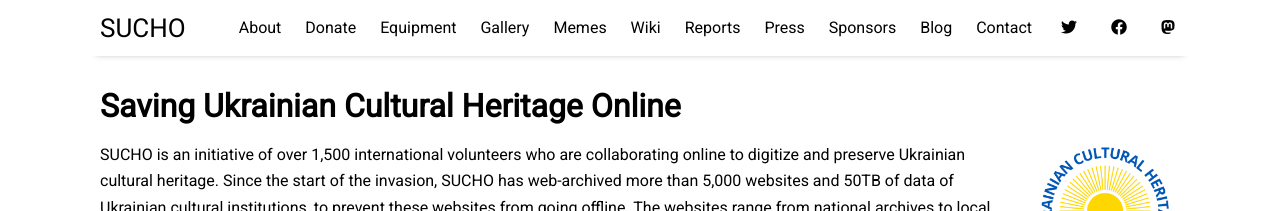
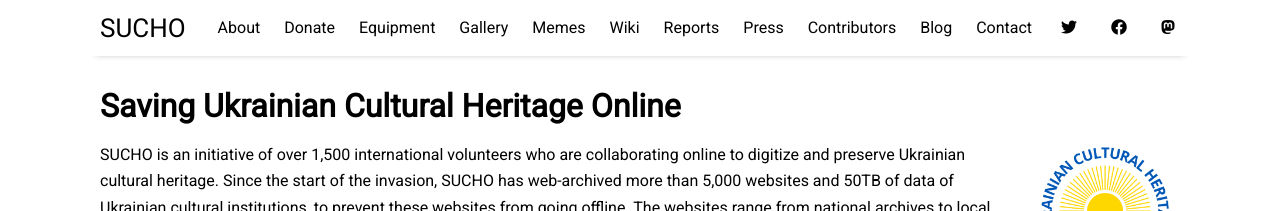
Before and after one commit to sucho-archiving/sucho-archiving.github.io, a Jekyll site: the page built from README.md, in a window 1280 px wide. Shown: the top 211 px of the page. Built offline with Jekyll 4.4.1, drawn with Linux system fonts in a browser that asks for light colours; our own code applies the rules of GitHub Pages for plain Markdown files.

Commit message:
Update settings.yml

```diff
--- a/_data/settings.yml
+++ b/_data/settings.yml
@@ -10,7 +10,7 @@
 - {name: 'Wiki',            url: 'https://wiki.sucho.org/en/home'}
 - {name: 'Reports',  url: '/reports'}
 - {name: 'Press', url: '/press'}
-- {name: 'Sponsors', url: '/contributors'}
+- {name: 'Contributors', url: '/contributors'}
 - {name: 'Blog',  url: '/blog'}
 - {name: 'Contact',  url: '/contact'}
 
```
